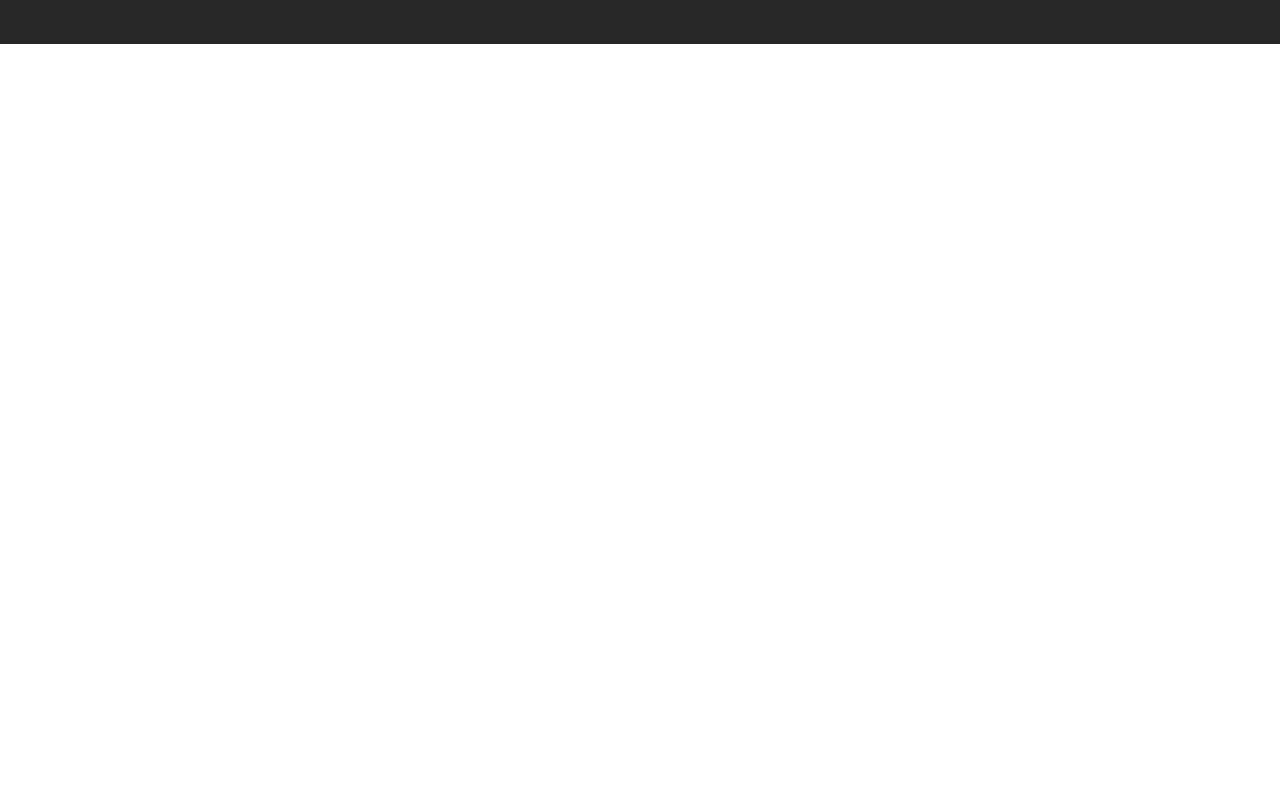
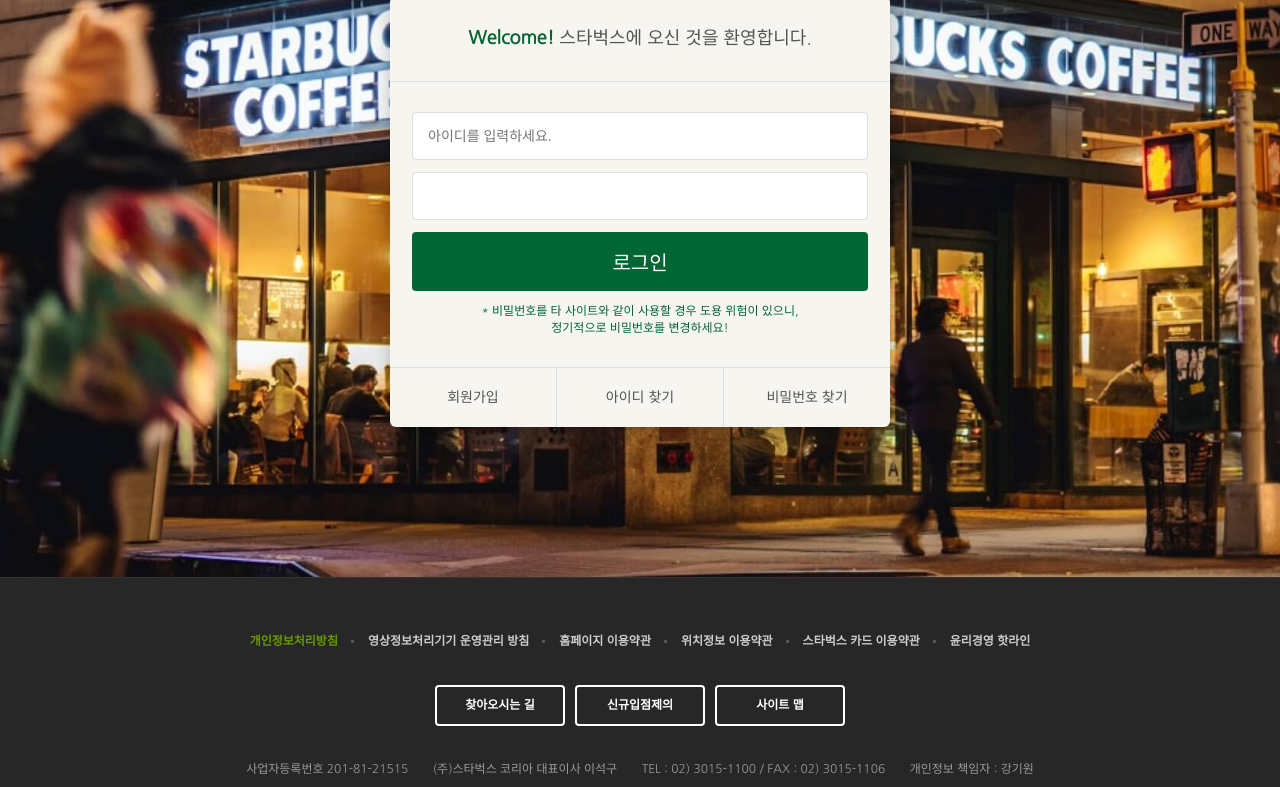
Before and after one commit to patrick-sungho/starbucks, a plain HTML site: page signin/index.html in a window 1280 px wide. Shown: the part 290-1077 px from the top of the page. Before the commit the page ends 800 px from the top, so only its background shows below. Drawn offline with Linux system fonts and the light colour scheme; a web font is replaced by a local one.

Commit message:
로그인 페이지 완성

```diff
--- /dev/null
+++ b/css/signin.css
@@ -0,0 +1,92 @@
+.signin {
+  margin-top: 120px;
+  padding: 100px 0 150px;
+  background-image: url("../images/signin_bg.jpg");
+  background-repeat: no-repeat;
+  background-position: center;
+  background-attachment: fixed;
+  background-size: cover;
+}
+
+.signin h1 {
+  color: #fff;
+  font-size: 30px;
+  font-weight: 700;
+  text-align: center;
+  margin-bottom: 24px;
+}
+
+.signin__card {
+  width: 500px;
+  margin: 0 auto;
+  border-radius: 6px;
+  background-color: #f6f5f0;
+  box-shadow: 2px 2px 20px rgba(0,0,0,.3);
+  color: #555;
+}
+
+.signin h2 {
+  padding: 30px;
+  font-size: 18px;
+  text-align: center;
+  border-bottom: 1px solid #ddd;
+}
+
+.signin h2 strong {
+  font-weight: 700;
+  color: #006633;
+}
+
+.signin__card form {
+  padding: 30px 22px;
+}
+
+.signin__card form input {
+  width: 100%;
+  margin-bottom: 12px;
+  padding: 15px;
+  border: 1px solid #ddd;
+  border-radius: 4px;
+  outline: none;
+  box-sizing: border-box;
+  font-size: 14px;
+}
+
+.signin__card form [type="submit"] {
+  background-color: #006633;
+  border: none;
+  color: #fff;
+  font-size: 20px;
+  cursor: pointer;
+}
+
+.signin__card form p {
+  font-size: 12px;
+  color: #006633;
+  text-align: center;
+}
+
+.signin__card .actions {
+  display: flex;
+  border-top: 1px solid #ddd;
+}
+
+.signin__card .actions a {
+  /* 요소의 증가 너비 1 비율 = a태그 3개는 1:1:1 */
+  flex-grow: 1;
+  /* 기본너비 */
+  flex-basis: 0;
+  text-align: center;
+  padding: 20px;
+  color: #555;
+  font-size: 14px;
+  border-right: 1px solid #ddd;
+}
+
+.signin__card .actions a:last-child {
+  border-right: none;
+}
+
+.signin__card .actions a:hover {
+  text-decoration: underline;
+}
--- a/signin/index.html
+++ b/signin/index.html
@@ -40,6 +40,7 @@
   <link rel="stylesheet" href="../css/notosans_kr_CND.css" />
   <link rel="stylesheet" href="../css/font.css" />
   <link rel="stylesheet" href="../css/common.css" />
+  <link rel="stylesheet" href="../css/signin.css" />
 
   <script defer src="../js/common.js"></script>
 </head>
@@ -376,7 +377,26 @@
     <!-- /HEADER -->
 
     <section class="signin">
-
+      <h1>로그인</h1>
+      <div class="signin__card">
+        <h2>
+          <strong>Welcome!</strong> 스타벅스에 오신 것을 환영합니다.
+        </h2>
+        <form>
+          <input type="text" placeholder="아이디를 입력하세요." />
+          <input type="password" id="비밀번호를 입력하세요." />
+          <input type="submit" value="로그인" />
+          <p>
+            * 비밀번호를 타 사이트와 같이 사용할 경우 도용 위험이 있으니,<br />
+            정기적으로 비밀번호를 변경하세요!
+          </p>
+        </form>
+        <div class="actions">
+          <a href="javascript:void(0)">회원가입</a>
+          <a href="javascript:void(0)">아이디 찾기</a>
+          <a href="javascript:void(0)">비밀번호 찾기</a>
+        </div>
+      </div>
     </section>
 
     <!-- FOOTER -->
```
